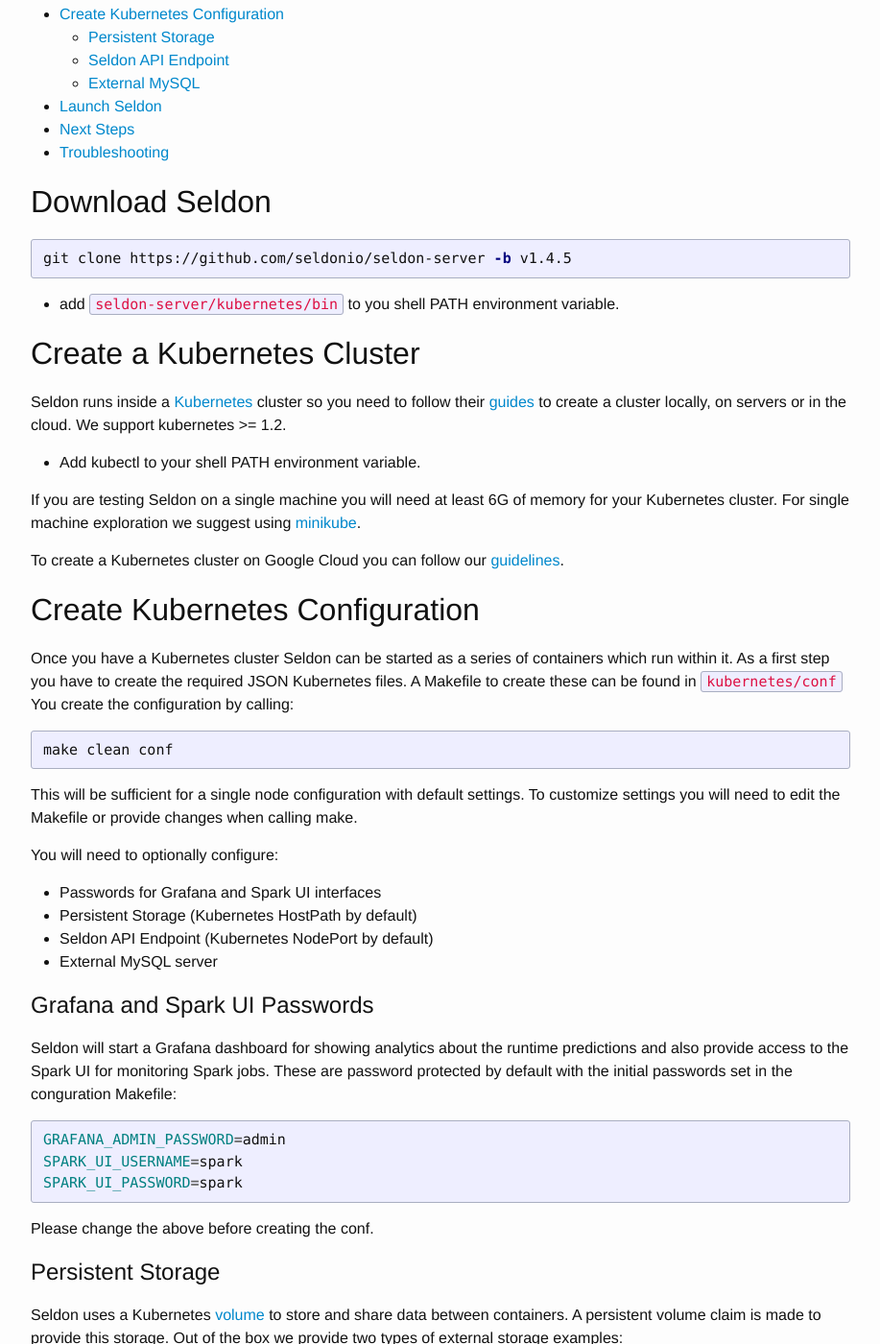
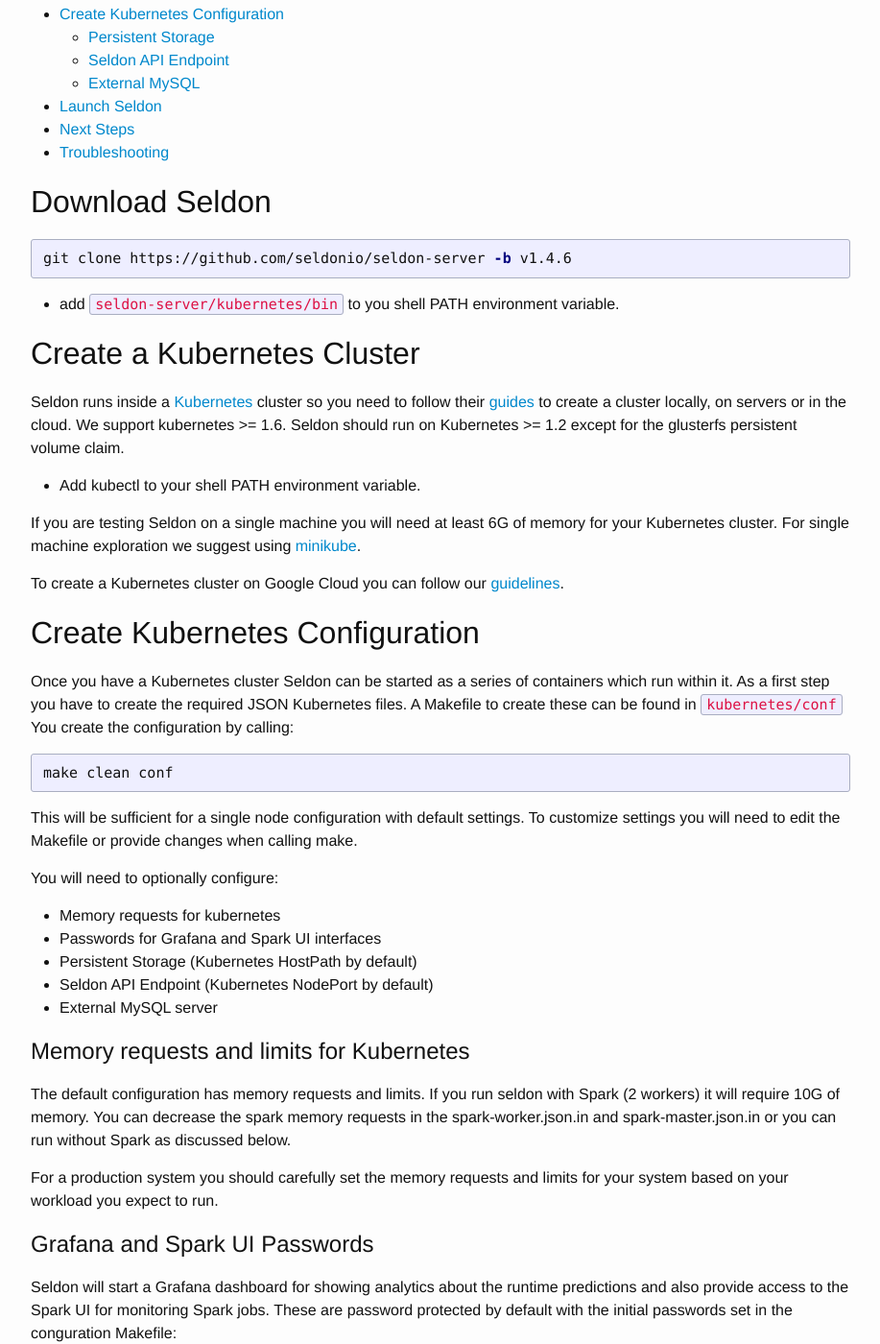
Before and after one commit to SeldonIO/seldonio.github.com, a Jekyll site: the page built from install.md, in a window 1280 px wide and 1400 px high, scrolled down 199 px. Shown: the whole window at 96% size, without its empty margins (181-1098 px from the left). Built offline with Jekyll 4.4.1, drawn with Linux system fonts in a browser that asks for light colours; some of the changed text lies outside the part shown.

Commit message:
updates for v1.4.6 release

````diff
--- a/install.md
+++ b/install.md
@@ -18,14 +18,14 @@ title: Install
 # Download Seldon<a name="clone"></a>
 
 {% highlight bash %}
-git clone https://github.com/seldonio/seldon-server -b v1.4.5
+git clone https://github.com/seldonio/seldon-server -b v1.4.6
 {% endhighlight %}
 
   * add ```seldon-server/kubernetes/bin``` to you shell PATH environment variable.
 
 # Create a Kubernetes Cluster<a name="install-kubernetes"></a>
 
-Seldon runs inside a [Kubernetes](http://kubernetes.io) cluster so you need to follow their [guides](http://kubernetes.io/docs) to create a cluster locally, on servers or in the cloud. We support kubernetes >= 1.2.
+Seldon runs inside a [Kubernetes](http://kubernetes.io) cluster so you need to follow their [guides](http://kubernetes.io/docs) to create a cluster locally, on servers or in the cloud. We support kubernetes >= 1.6. Seldon should run on Kubernetes >= 1.2 except for the glusterfs persistent volume claim.
 
    * Add kubectl to your shell PATH environment variable.
 
@@ -45,10 +45,16 @@ This will be sufficient for a single node configuration with default settings. T
 
 You will need to optionally configure:
 
+ * Memory requests for kubernetes
  * Passwords for Grafana and Spark UI interfaces
  * Persistent Storage (Kubernetes HostPath by default)
  * Seldon API Endpoint (Kubernetes NodePort by default)
  * External MySQL server
+
+## Memory requests and limits for Kubernetes
+The default configuration has memory requests and limits. If you run seldon with Spark (2 workers) it will require 10G of memory. You can decrease the spark memory requests in the spark-worker.json.in and spark-master.json.in or you can run without Spark as discussed below.
+
+For a production system you should carefully set the memory requests and limits for your system based on your workload you expect to run.
 
 ## Grafana and Spark UI Passwords
 Seldon will start a Grafana dashboard for showing analytics about the runtime predictions and also provide access to the Spark UI for monitoring Spark jobs. These are password protected by default with the initial passwords set in the conguration Makefile:
@@ -145,7 +151,7 @@ ADMISSION_CONTROL=NamespaceLifecycle,LimitRanger,SecurityContextDeny,ServiceAcco
 
  * ***Testing on a single node or laptop things are running very slowly.***
 
-Check you have enough memory. At least 6G is needed to run everything locally on a single node. If you are using minikube then you can start a minikube kubernetes with 6G of memory with ```minikube start --memory=6000```
+Check you have enough memory. At least 12G is needed to run everything locally on a single node with Spark running two workers. If you are using minikube then you can start a minikube kubernetes with 12G of memory with ```minikube start --memory=12000```
 
 In addition, the following may help:
 
@@ -163,7 +169,9 @@ This command reduces the memory allocation for the ***mysql*** and ***seldon-ser
 SELDON_WITH_SPARK=false seldon-up
 {% endhighlight %}
 
-If you are using a Vagrant VM to run your kubernetes cluster ensure it has 6G of memory available from the host machine.
+Removing Spark would allow you to run with 7G of memory.
+
+If you are using a Vagrant VM to run your kubernetes cluster ensure it has enough memory available from the host machine.
 
  * ***Pods are going into CrashLoopBackoff***
 
````
Also changed, not shown: content-recommendation-guide.md (+3 -1 lines), seldon-cli.md (+6 -4 lines).
